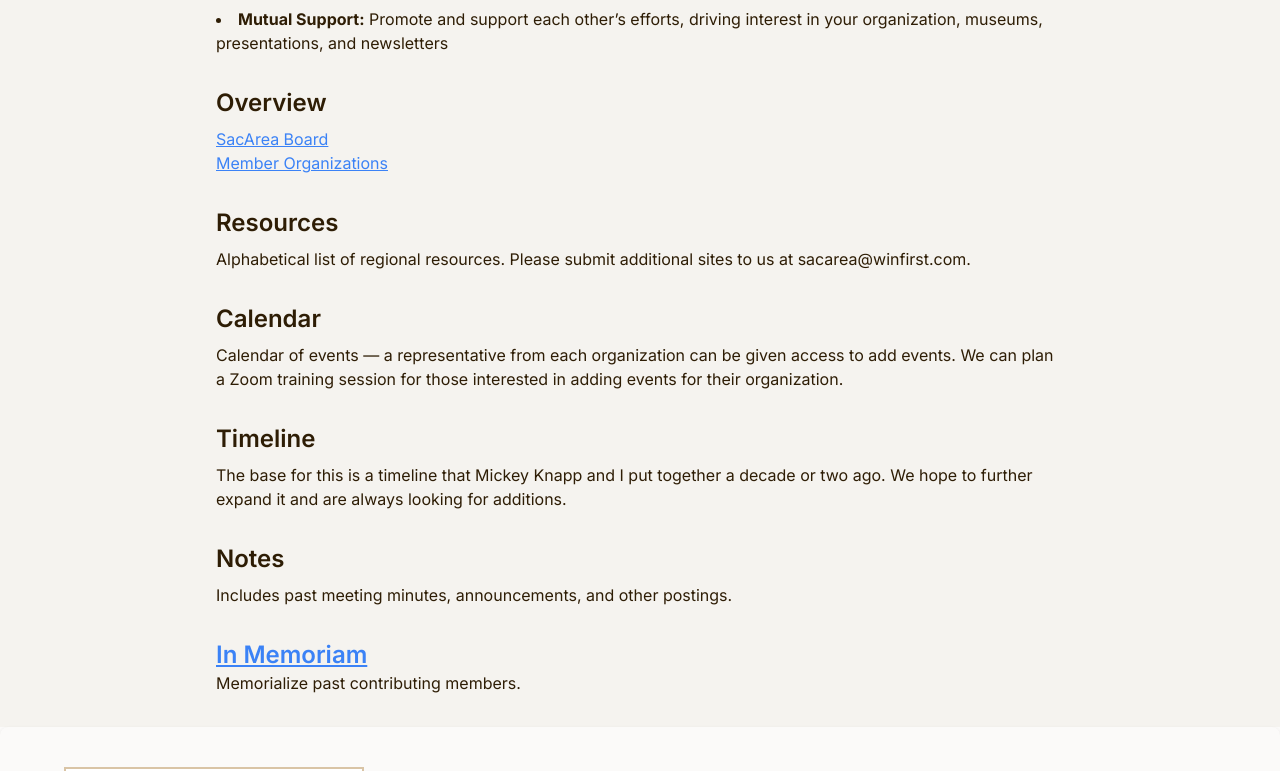
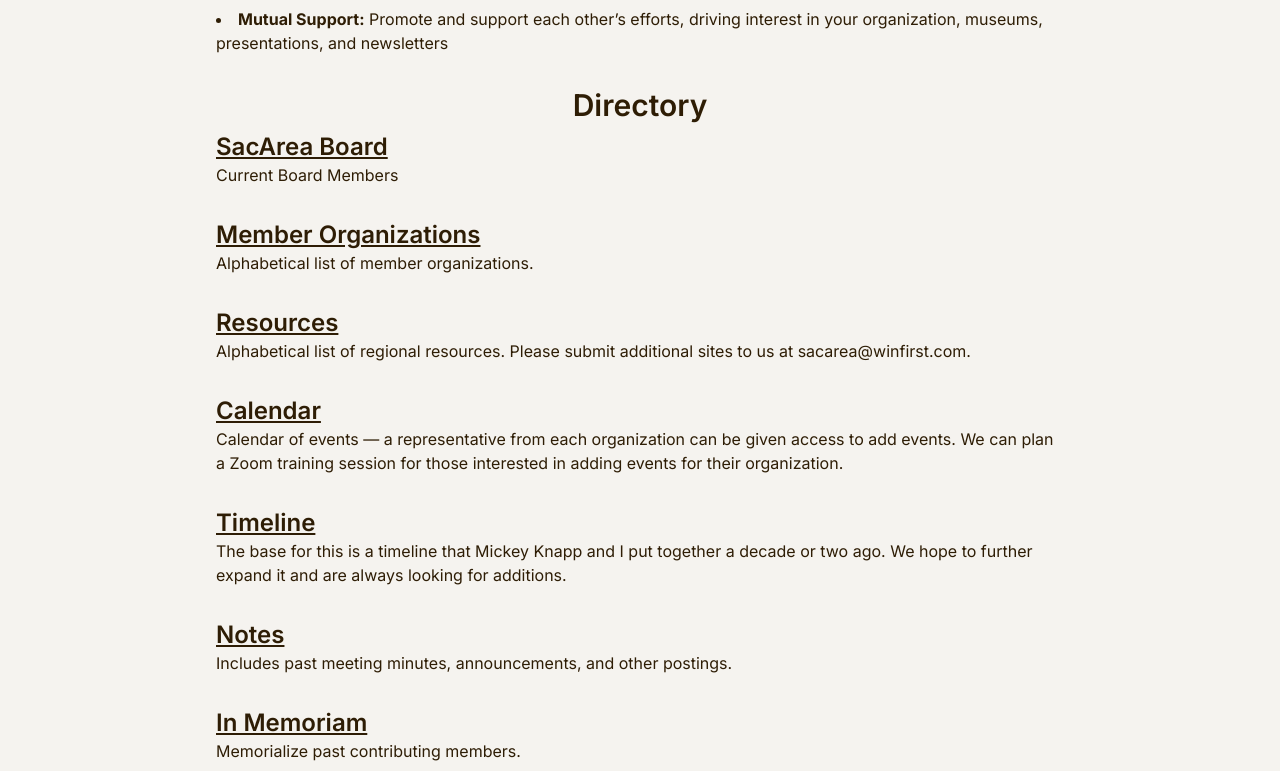
Before and after one commit to witcradg/sacareahistory, a Next.js app: page / in a window 1280 px wide. Shown: the part 1440-2211 px from the top of the page. Built offline with nearby package versions, Linux system fonts and the light colour scheme.

Commit message:
Rework of the home page layout with new links

```diff
--- /dev/null
+++ b/app/board/page.tsx
@@ -0,0 +1,10 @@
+"use client";
+
+export default function BoardPage() {
+	return (
+		<main style={{ display: "flex", flexDirection: "column", alignItems: "center", justifyContent: "center", minHeight: "80vh" }}>
+			<h1>Board Page</h1>
+			<p>Welcome to the Board page.</p>
+		</main>
+	);
+}
--- /dev/null
+++ b/app/members/page.tsx
@@ -0,0 +1,10 @@
+"use client";
+
+export default function MembersPage() {
+	return (
+		<main style={{ display: "flex", flexDirection: "column", alignItems: "center", justifyContent: "center", minHeight: "80vh" }}>
+			<h1>Members Page</h1>
+			<p>Welcome to the Members page.</p>
+		</main>
+	);
+}
--- /dev/null
+++ b/app/notes/page.tsx
@@ -0,0 +1,10 @@
+"use client";
+
+export default function NotesPage() {
+	return (
+		<main style={{ display: "flex", flexDirection: "column", alignItems: "center", justifyContent: "center", minHeight: "80vh" }}>
+			<h1>Notes Page</h1>
+			<p>Welcome to the Notes page.</p>
+		</main>
+	);
+}
--- a/app/page.tsx
+++ b/app/page.tsx
@@ -56,24 +56,44 @@ export default function Home() {
         </ul>
       </section>
 
-      {/* Navigation Links Overview */}
+      <h2 className="text-3xl font-semibold mb-2 text-center">Directory</h2>
+      {/* Navigation Links */}
       <section>
-        <h2 className="text-2xl font-semibold mb-2">Overview</h2>
-        <ul className="list-none">
-          <li><Link href="#board" style={{ paddingLeft: 0 }} className="text-blue-600">SacArea Board</Link></li>
-          <li><Link href="#members" style={{ paddingLeft: 0 }} className="text-blue-600">Member Organizations</Link></li>
-        </ul>
+        <h2>
+          <Link href="/board" className="pl-0! text-2xl font-semibold mb-2 text-foreground!">
+            SacArea Board
+          </Link>
+        </h2>
+        <p>Current Board Members</p>
+      </section>
+
+      {/* Members */}
+      <section>
+        <h2>
+          <Link href="/members" className="pl-0! text-2xl font-semibold mb-2 text-foreground!">
+            Member Organizations
+          </Link>
+        </h2>
+        <p>Alphabetical list of member organizations.</p>
       </section>
 
       {/* Resources */}
       <section>
-        <h2 className="text-2xl font-semibold mb-2">Resources</h2>
+        <h2>
+          <Link href="/resources" className="pl-0! text-2xl font-semibold mb-2 text-foreground!">
+            Resources
+          </Link>
+        </h2>
         <p>Alphabetical list of regional resources. Please submit additional sites to us at sacarea@winfirst.com.</p>
       </section>
 
       {/* Calendar */}
       <section>
-        <h2 className="text-2xl font-semibold mb-2">Calendar</h2>
+        <h2>
+          <Link href="/calendar" className="pl-0! text-2xl font-semibold mb-2 text-foreground!">
+            Calendar
+          </Link>
+        </h2>
         <p>
           Calendar of events — a representative from each organization can be given access to add events. We can plan a
           Zoom training session for those interested in adding events for their organization.
@@ -82,7 +102,11 @@ export default function Home() {
 
       {/* Timeline */}
       <section>
-        <h2 className="text-2xl font-semibold mb-2">Timeline</h2>
+        <h2>
+          <Link href="/timeline" className="pl-0! text-2xl font-semibold mb-2 text-foreground!">
+            Timeline
+          </Link>
+        </h2>
         <p>
           The base for this is a timeline that Mickey Knapp and I put together a decade or two ago. We hope to further
           expand it and are always looking for additions.
@@ -91,17 +115,22 @@ export default function Home() {
 
       {/* Notes */}
       <section>
-        <h2 className="text-2xl font-semibold mb-2">Notes</h2>
+        <h2>
+          <Link href="/notes" className="pl-0! text-2xl font-semibold mb-2 text-foreground!">
+            Notes
+          </Link>
+        </h2>
         <p>Includes past meeting minutes, announcements, and other postings.</p>
       </section>
 
-      {/* In Memoriam */}
-      {/* <section> */}
-      <Link href="/memoriam" style={{ paddingLeft: '0' }} className="text-2xl font-semibold mb-2">In Memoriam</Link>
-      <p>
-        Memorialize past contributing members.
-      </p>
-      {/* </section> */}
+      <section>
+        <h2>
+          <Link href="/memoriam" className="pl-0! text-2xl font-semibold mb-2 text-foreground!">
+            In Memoriam
+          </Link>
+        </h2>
+        <p>Memorialize past contributing members.</p>
+      </section>
     </main>
   );
 };
```
